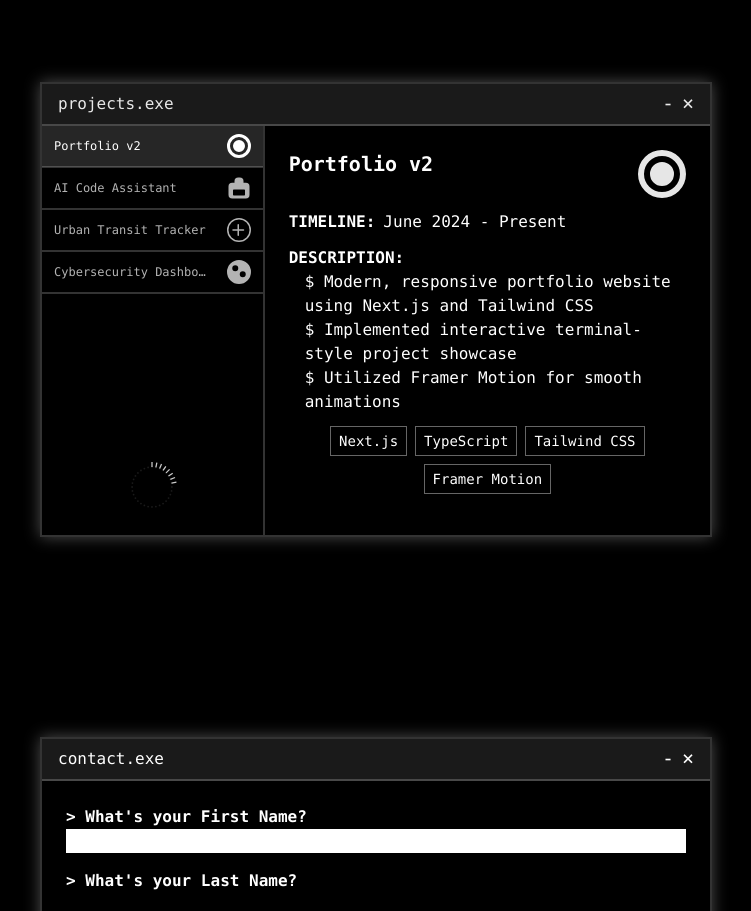
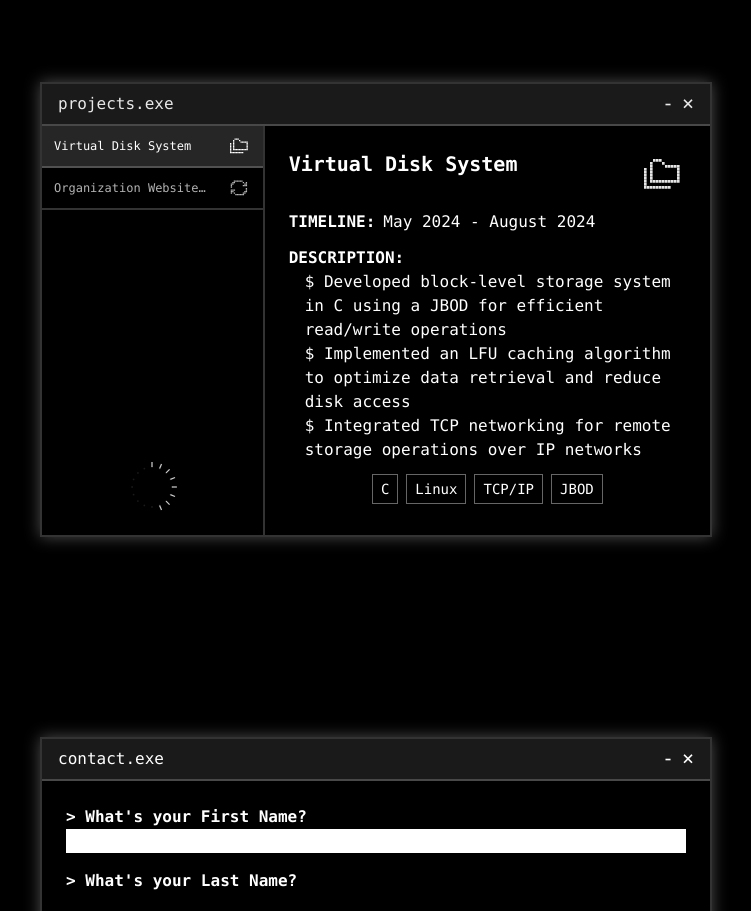
Before and after one commit to JaeMinBird/Portfolio, a Next.js app: page / in a window 1280 px wide. Shown: the part 2360-3271 px from the top of the page, without its empty margins (264-1015 px from the left). Built offline with nearby package versions, Linux system fonts and the light colour scheme.

Commit message:
Updated project info and retrofit it

```diff
--- a/src/components/ProjectsTerminal.tsx
+++ b/src/components/ProjectsTerminal.tsx
@@ -97,14 +97,14 @@ export function ProjectsTerminal() {
                     className="absolute bg-white/15 w-full"
                     initial={false}
                     animate={{
-                      top: `${currentIndex * 25}%`,
+                      top: `${currentIndex * 50}%`,
                       transition: {
                         duration: 0.3,
                         ease: "easeInOut"
                       }
                     }}
                     style={{
-                      height: `${98 / projects.length}%`
+                      height: `${100 / projects.length}%`
                     }}
                   />
                 )}
@@ -124,7 +124,7 @@ export function ProjectsTerminal() {
                     {getFormattedProjectName(project.name)}
                   </span>
                   <svg
-                    viewBox="0 0 16 16"
+                    viewBox="0 0 256 256"
                     className="w-6 h-6 ml-2 flex-shrink-0 relative z-10"
                   >
                     <path
@@ -175,7 +175,7 @@ export function ProjectsTerminal() {
                     {projects[currentIndex].name}
                   </h2>
                   <svg
-                    viewBox="0 0 16 16"
+                    viewBox="0 0 256 256"
                     className="w-12 h-12 relative z-20"
                   >
                     <path
--- a/src/data/projects.ts
+++ b/src/data/projects.ts
@@ -8,47 +8,26 @@ export interface Project {
 
 export const projects = [
   {
-    name: "Portfolio v2",
-    pixelIcon: "M8 0a8 8 0 1 1 0 16A8 8 0 0 1 8 0zm0 2a6 6 0 1 0 0 12A6 6 0 0 0 8 2zm0 2a4 4 0 1 0 0 8a4 4 0 0 0 0-8z",
-    dateRange: "June 2024 - Present",
+    name: "Virtual Disk System",
+    pixelIcon: "M64 96h14v14H64zM128 64h14v14h-14zM80 48h14v14H80zM64 112h14v14H64zM64 80h14v14H64zM64 128h14v14H64zM64 144h14v14H64zM80 160h14v14H80zM176 80h14v14h-14zM208 112h14v14h-14zM208 96h14v14h-14zM208 128h14v14h-14zM208 144h14v14h-14zM176 160h14v14h-14zM160 80h14v14h-14zM208 80h14v14h-14zM64 64h14v14H64zM96 48h14v14H96zM192 80h14v14h-14zM208 160h14v14h-14zM192 160h14v14h-14zM112 48h14v14h-14zM144 80h14v14h-14zM160 160h14v14h-14zM64 160h14v14H64zM96 160h14v14H96zM112 160h14v14h-14zM128 160h14v14h-14zM144 160h14v14h-14zM32 128h14v14H32zM32 144h14v14H32zM32 96h14v14H32zM32 112h14v14H32zM32 160h14v14H32zM32 176h14v14H32zM48 192h14v14H48zM128 192h14v14h-14zM32 192h14v14H32zM64 192h14v14H64zM80 192h14v14H80zM96 192h14v14H96zM112 192h14v14h-14zM160 192h14v14h-14zM144 192h14v14h-14z",
+    dateRange: "May 2024 - August 2024",
     description: [
-      "Modern, responsive portfolio website using Next.js and Tailwind CSS",
-      "Implemented interactive terminal-style project showcase",
-      "Utilized Framer Motion for smooth animations"
+      "Developed block-level storage system in C using a JBOD for efficient read/write operations",
+      "Implemented an LFU caching algorithm to optimize data retrieval and reduce disk access",
+      "Integrated TCP networking for remote storage operations over IP networks"
     ],
-    techStack: ["Next.js", "TypeScript", "Tailwind CSS", "Framer Motion"]
+    techStack: ["C", "Linux", "TCP/IP", "JBOD"]
   },
   {
-    name: "AI Code Assistant",
-    pixelIcon: "M7.5 1A2.5 2.5 0 0 0 5 3.5v1H3.5A2.5 2.5 0 0 0 1 7v5.5A2.5 2.5 0 0 0 3.5 15h9a2.5 2.5 0 0 0 2.5-2.5V7a2.5 2.5 0 0 0-2.5-2.5H11v-1A2.5 2.5 0 0 0 8.5 1h-1zM10 5V3.5a1.5 1.5 0 0 0-3 0V5h3zm-6 4.5a.5.5 0 0 1 .5-.5h7a.5.5 0 0 1 .5.5v3a.5.5 0 0 1-.5.5h-7a.5.5 0 0 1-.5-.5v-3z",
-    dateRange: "Apr. 2024 - May 2024",
+    name: "Organization Website | PSUASA.com",
+    pixelIcon: "M200 80h14v14h-14zM200 96h14v14h-14zM184 96h14v14h-14zM184 80h14v14h-14zM200 64h14v14h-14zM168 96h14v14h-14zM168 64h14v14h-14zM152 48h14v14h-14zM136 48h14v14h-14zM120 48h14v14h-14zM56 64h14v14H56zM72 64h14v14H72zM88 48h14v14H88zM104 48h14v14h-14zM56 80h14v14H56zM40 80h14v14H40zM40 96h14v14H40zM40 112h14v14H40zM72 144h14v14H72zM40 160h14v14H40zM104 192h14v14h-14zM88 192h14v14H88zM40 176h14v14H40zM56 160h14v14H56zM56 144h14v14H56zM40 144h14v14H40zM120 192h14v14h-14zM136 192h14v14h-14zM152 192h14v14h-14zM168 192h14v14h-14zM72 48h14v14H72zM72 176h14v14H72zM168 176h14v14h-14zM184 176h14v14h-14zM184 160h14v14h-14zM200 160h14v14h-14zM200 144h14v14h-14zM200 128h14v14h-14z",
+    dateRange: "August 2023 - May 2024",
     description: [
-      "Developed an intelligent code generation and assistance tool",
-      "Implemented context-aware code suggestions",
-      "Created robust error handling and language support"
+      "Built parallax website with React, Bootstrap, HTML, CSS, Javascript, and jQuery",
+      "Created sign-up form with Node.js and Express.js",
+      "Stored form data in MongoDB database synced with Google Cloud API for data analytics",
+      "Deployed site with Nginx onto a virtual Ubuntu Server hosted on DigitalOcean"
     ],
-    techStack: ["Python", "OpenAI", "Flask", "React"]
-  },
-  {
-    name: "Urban Transit Tracker",
-    pixelIcon: "M8 4.5a.5.5 0 0 0-1 0v3h-3a.5.5 0 0 0 0 1h3v3a.5.5 0 0 0 1 0v-3h3a.5.5 0 0 0 0-1h-3v-3z M8 0a8 8 0 1 0 0 16A8 8 0 0 0 8 0zM1 8a7 7 0 1 1 14 0A7 7 0 0 1 1 8z",
-    dateRange: "Feb. 2024 - Mar. 2024",
-    description: [
-      "Real-time public transit tracking application",
-      "Integrated GPS and route optimization algorithms",
-      "Developed cross-platform mobile interface"
-    ],
-    techStack: ["React Native", "GraphQL", "Node.js", "MongoDB"]
-  },
-  {
-    name: "Cybersecurity Dashboard",
-    pixelIcon: "M8 0a8 8 0 1 0 0 16A8 8 0 0 0 8 0zM3.5 5.5a2 2 0 1 1 4 0a2 2 0 0 1-4 0zm7 6a2 2 0 1 1 0-4a2 2 0 0 1 0 4z",
-    dateRange: "Dec. 2023 - Jan. 2024",
-    description: [
-      "Comprehensive network security monitoring platform",
-      "Implemented real-time threat detection",
-      "Created interactive visualization of network traffic"
-    ],
-    techStack: ["Vue.js", "Django", "Elasticsearch", "Docker"]
+    techStack: ["React", "Node.js", "MongoDB", "Nginx", "DigitalOcean"]
   }
 ];
```
